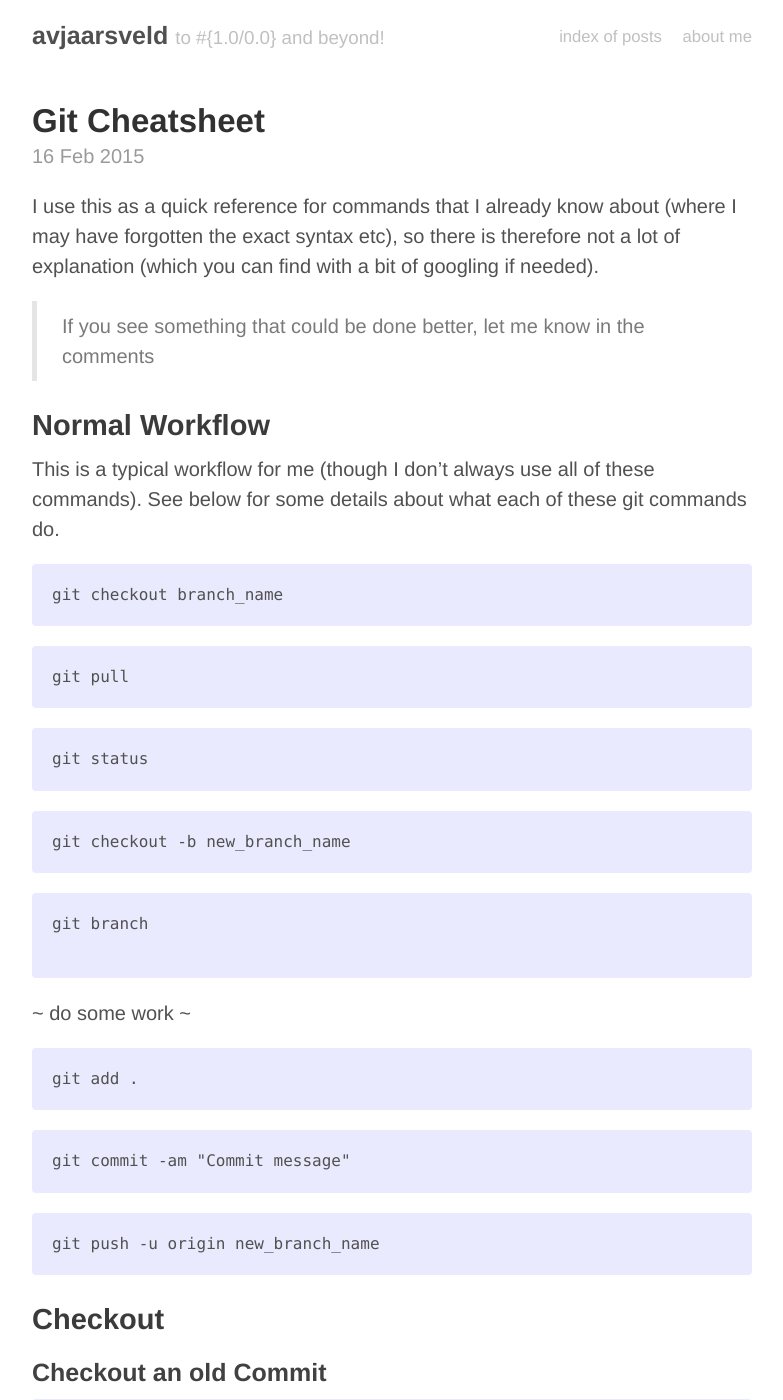
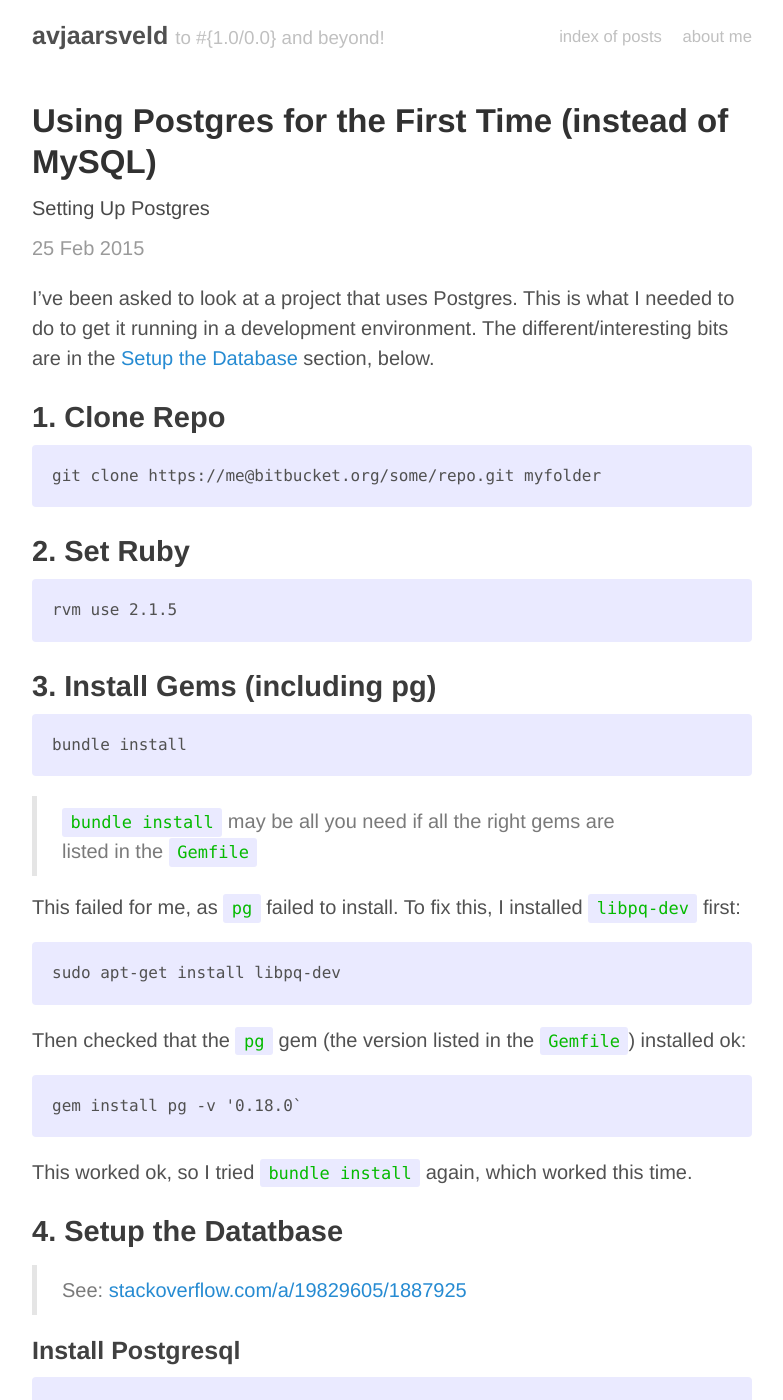
Before and after one commit to avjaarsveld/avjaarsveld.github.io, a Jekyll site: the page built from index.html, in a window 1280 px wide and 1400 px high. Shown: the whole window, without its empty margins (248-1031 px from the left). Built offline with Jekyll 4.4.1, drawn with Linux system fonts in a browser that asks for light colours; Markdown is read by kramdown in place of the engine named in the settings; the list of posts is cut into pages by our own code; some of the changed text lies outside the part shown.

Commit message:
New Posts

````diff
--- a/_posts/2015-02-16-Git-Cheatsheet.md
+++ b/_posts/2015-02-16-Git-Cheatsheet.md
@@ -3,6 +3,7 @@ layout: post
 tags:
 - git
 - cheatsheet
+- development
 ---
 
 I use this as a quick reference for commands that I already know about (where I may have
--- /dev/null
+++ b/_posts/2015-02-25-Using-Postgres-for-the-First-Time.md
@@ -0,0 +1,85 @@
+---
+layout: post
+title: Using Postgres for the First Time (instead of MySQL)
+tagline: Setting Up Postgres
+tags:
+- postgres
+- pg
+- postgresql
+- psql
+- database
+- development
+- ruby
+- gems
+---
+
+I've been asked to look at a project that uses Postgres. This is what I needed to do to get
+it running in a development environment. The different/interesting bits are in the
+[Setup the Database](#db) section, below.
+
+## 1. Clone Repo
+
+```
+git clone https://me@bitbucket.org/some/repo.git myfolder
+```
+
+## 2. Set Ruby
+
+```
+rvm use 2.1.5
+```
+
+## 3. Install Gems (including pg)
+
+```
+bundle install
+```
+
+> `bundle install` may be all you need if all the right gems are listed in the `Gemfile`
+
+This failed for me, as `pg` failed to install. To fix this, I installed `libpq-dev` first:
+
+```
+sudo apt-get install libpq-dev
+```
+
+Then checked that the `pg` gem (the version listed in the `Gemfile`) installed ok:
+
+```
+gem install pg -v '0.18.0`
+```
+
+This worked ok, so I tried `bundle install` again, which worked this time.
+
+## 4. Setup the Datatbase <a name='db'></a>
+
+> See: [stackoverflow.com/a/19829605/1887925](http://stackoverflow.com/a/19829605/1887925)
+
+### Install Postgresql
+
+```
+sudo apt-get install postgresql
+```
+
+### Setup a Postgres DB User and create the Database
+
+```
+which psql
+sudo su - postgres
+psql
+```
+
+```
+CREATE USER username WITH PASSWORD 'password';
+CREATE DATABASE db_name WITH OWNER username;
+GRANT ALL PRIVILEGES ON DATABASE db_name TO username;
+```
+
+> `\q` <enter> to exit from the PostgreSQL command line utility (psql),
+> then `exit` to exit sudo su as normal
+
+### Run Migrations to complete DB setup
+
+```
+bundle exec rake db:migrate
+```
````
Also changed, not shown: _posts/2015-02-21-Useful-Ubuntu-Commands.md (added, +28 -0 lines).
